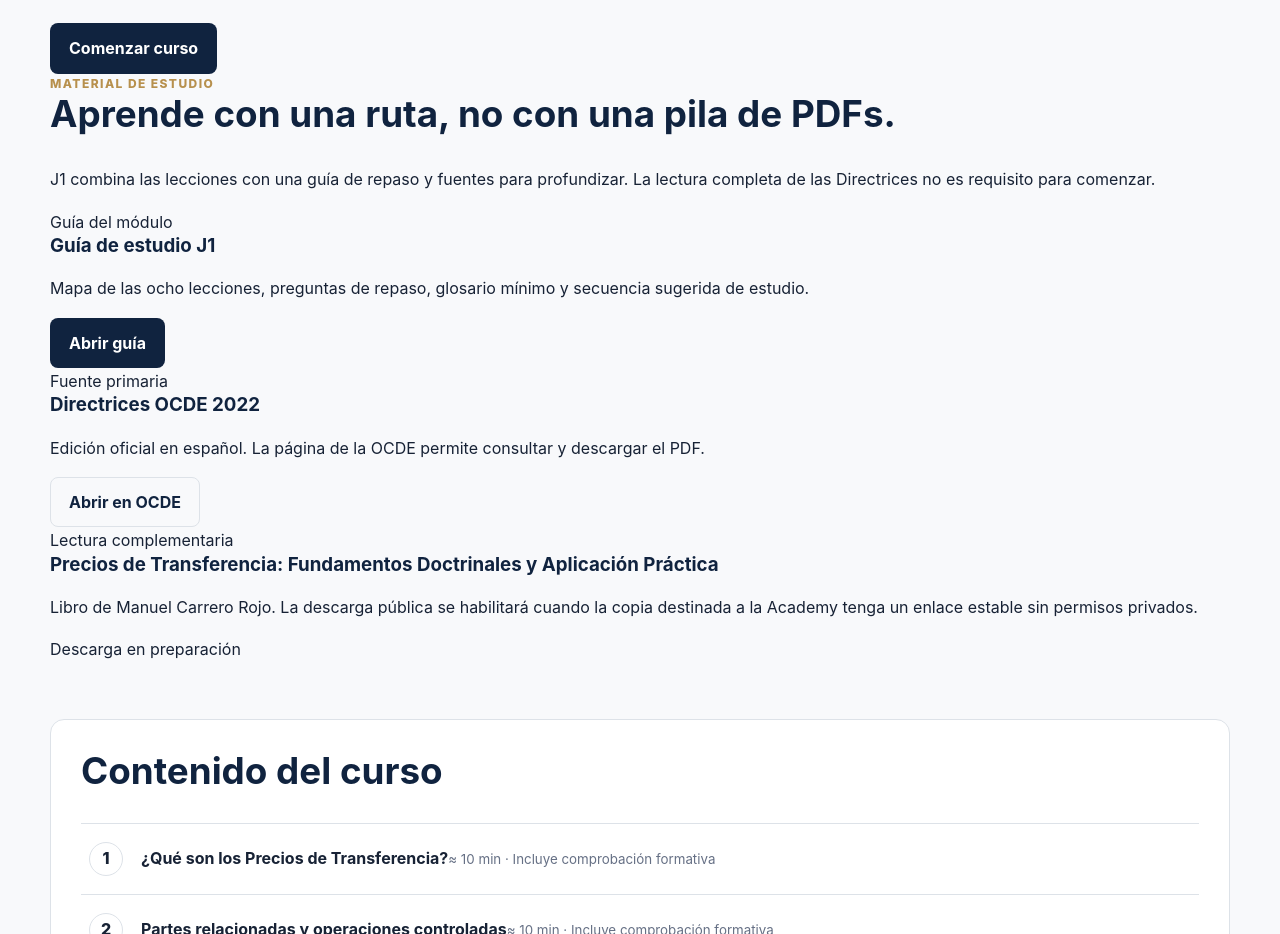
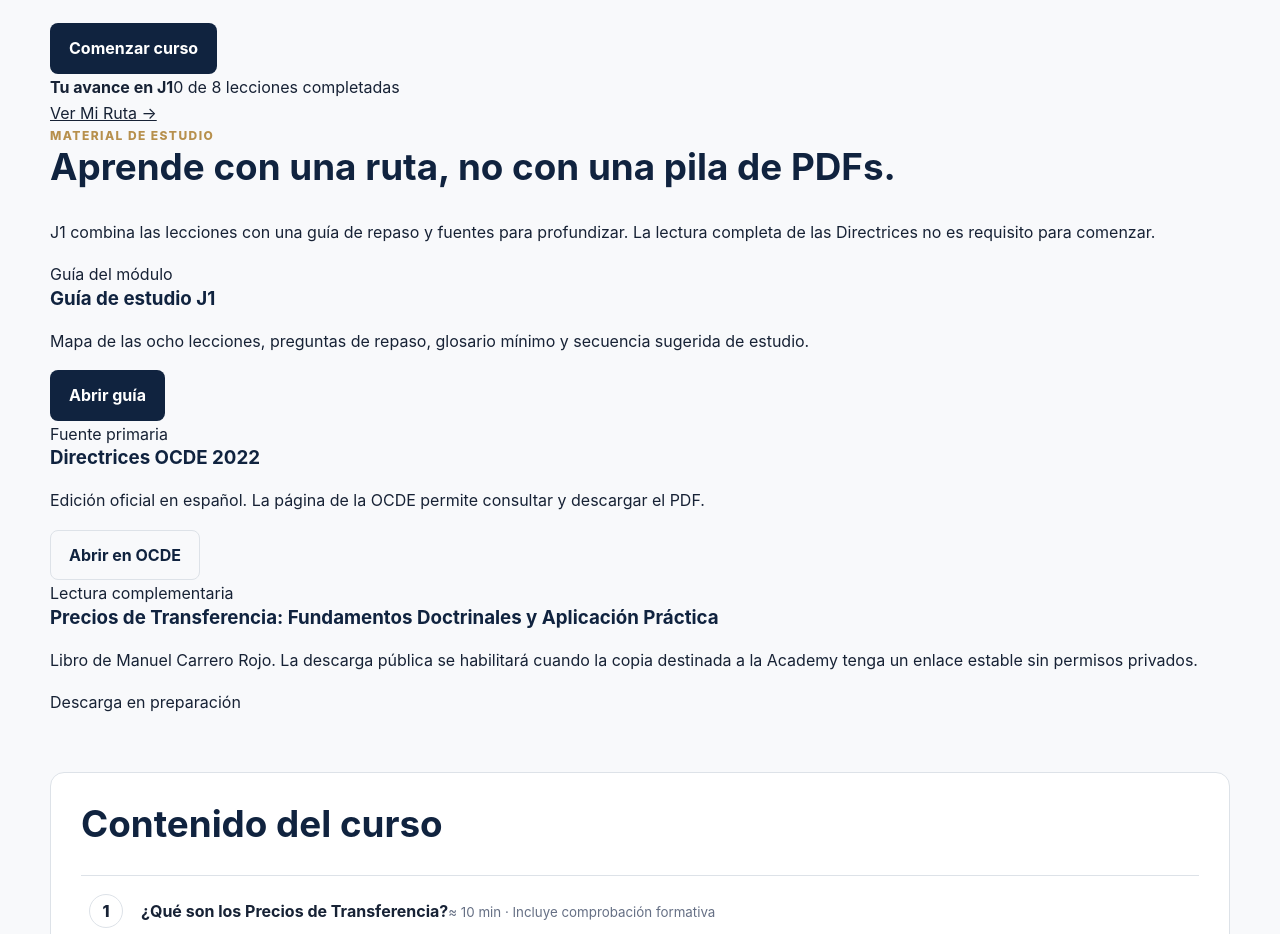
Before and after one commit to manuelcarrero-hash/transfer-pricing-insights-academy, a React (Vite) app: page /courses/j1 in a window 1280 px wide. Shown: the part 538-1472 px from the top of the page. Built offline with nearby package versions, Linux system fonts and the light colour scheme.

Commit message:
Show J1 progress and resume action

```diff
--- a/src/pages/CoursePage.tsx
+++ b/src/pages/CoursePage.tsx
@@ -1,9 +1,15 @@
 import { Link } from 'react-router-dom';
 import { j1Course, j1Lessons } from '../content/curriculum/v1/j1';
+import { useProgress } from '../hooks/useProgress';
 
 const oecdUrl = 'https://www.oecd.org/es/publications/2022/01/oecd-transfer-pricing-guidelines-for-multinational-enterprises-and-tax-administrations-2022_57104b3a.html';
 
 export function CoursePage() {
+  const progress = useProgress();
+  const completed = progress.completedLessons.length;
+  const percent = Math.round((completed / j1Lessons.length) * 100);
+  const resumeLesson = progress.lastLesson ?? 1;
+
   return (
     <section className="section course-page">
       <div className="container">
@@ -14,10 +20,16 @@ export function CoursePage() {
             <h1>{j1Course.title}</h1>
             <p className="lead small">{j1Course.description}</p>
             <div className="course-meta"><span>{j1Course.lessonCount} lecciones</span><span>≈ {j1Course.estimatedMinutes} min</span><span>Sin prerrequisitos</span></div>
-            <Link className="button primary" to="/courses/j1/lesson/1">Comenzar curso</Link>
+            <Link className="button primary" to={`/courses/j1/lesson/${resumeLesson}`}>{progress.lastLesson ? 'Continuar curso' : 'Comenzar curso'}</Link>
           </div>
           <aside className="outcome-card"><h2>Al terminar podrás</h2><ul>{j1Course.learningOutcomes.map((item) => <li key={item}>{item}</li>)}</ul></aside>
         </div>
+
+        <section className="course-progress-card" aria-label="Progreso de J1">
+          <div><strong>Tu avance en J1</strong><span>{completed} de {j1Lessons.length} lecciones completadas</span></div>
+          <div className="progress-track" role="progressbar" aria-valuemin={0} aria-valuemax={100} aria-valuenow={percent}><span style={{ width: `${percent}%` }} /></div>
+          <Link to="/path">Ver Mi Ruta →</Link>
+        </section>
 
         <div className="study-materials">
           <div className="eyebrow">Material de estudio</div>
@@ -48,11 +60,14 @@ export function CoursePage() {
         <div className="course-index">
           <h2>Contenido del curso</h2>
           <ol>
-            {j1Lessons.map((lesson) => (
-              <li className="lesson-row active" key={lesson.id}>
-                <Link to={`/courses/j1/lesson/${lesson.sequence}`}><span>{lesson.sequence}</span><div><strong>{lesson.title}</strong><small>≈ {lesson.estimatedMinutes} min · Incluye comprobación formativa</small></div></Link>
-              </li>
-            ))}
+            {j1Lessons.map((lesson) => {
+              const done = progress.completedLessons.includes(lesson.sequence);
+              return (
+                <li className="lesson-row active" key={lesson.id}>
+                  <Link to={`/courses/j1/lesson/${lesson.sequence}`}><span>{done ? '✓' : lesson.sequence}</span><div><strong>{lesson.title}</strong><small>{done ? 'Completada' : `≈ ${lesson.estimatedMinutes} min · Incluye comprobación formativa`}</small></div></Link>
+                </li>
+              );
+            })}
           </ol>
         </div>
       </div>
```
